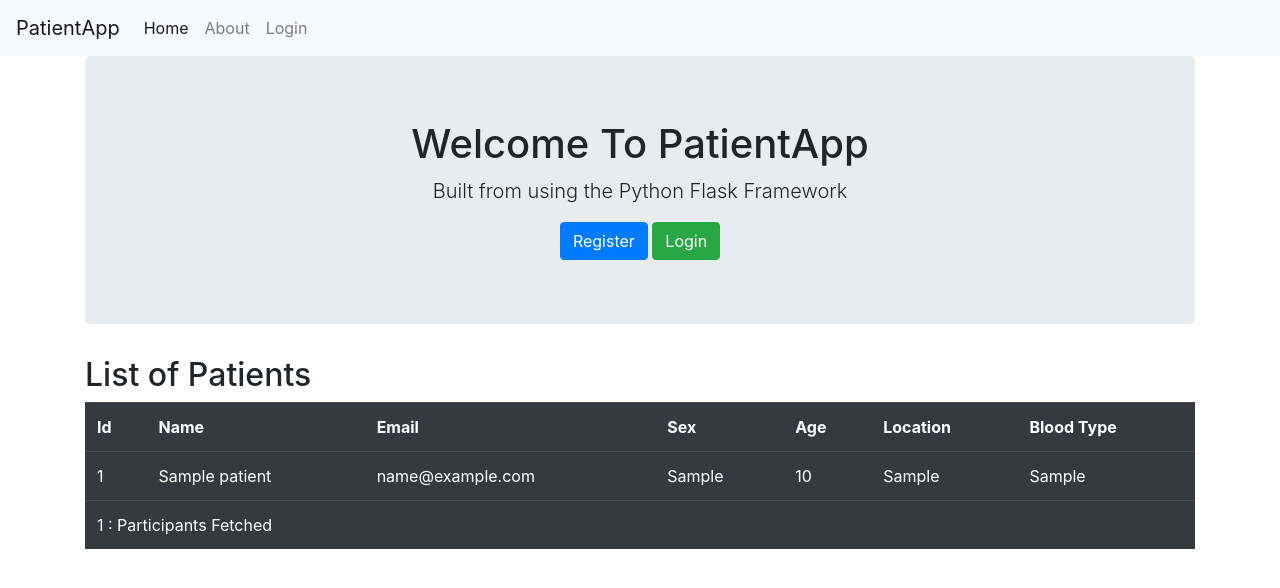
After one commit to jordangowdy11/patientapp, a Flask app: page /web/patients in a window 1280 px wide. The commit adds this page. Shown: the top 588 px of the page. Run offline with Flask 2, Linux system fonts and the light colour scheme; tables that the repository leaves empty hold one stand-in row (values such as "Sample post"); some libraries are stand-ins or nearby versions.

Commit message:
big up r kelly

```diff
--- a/FlaskLogin/python/Patient.py
+++ b/FlaskLogin/python/Patient.py
@@ -17,6 +17,7 @@ app = Flask(__name__)
 app.config['SQLALCHEMY_DATABASE_URI'] = 'mysql+mysqlconnector://root:root@localhost:3306/graduate_training'
 db = SQLAlchemy(app)
 
+#Routes to html pages
 @app.route('/')
 def index():
     return render_template('home.html')
@@ -24,6 +25,14 @@ def index():
 @app.route('/about')
 def about():
     return render_template('about.html')
+
+@app.route('/register')
+def register_page():
+    return render_template('register.html')
+
+@app.route('/login')
+def login_page():
+    return render_template('login.html')
 
 
 
@@ -84,11 +93,16 @@ def fetch_all_reports():
 def fetch_all_patients():
     return jsonpickle.encode(Patient.query.all())
 
+@app.route('/web/patients')
+def display_patients():
+    return render_template("/patients.html", result = Patient.query.all(),content_type="application/json")
+
+
 
 @app.route('/api/insert-patient', methods = ['POST'])
 def insert_Patient():
 
-    db.session.add(Patient({"name":"Jordan Test","email":"jj@test.com","password":"pass","sex":"Male",
+    db.session.add(Patient({"patient_name":"Jordan Test","patient_email":"jj@test.com","patient_password":"pass","sex":"Male",
                             "age":22,"current_location":"Leeds","bloodtype":"A+"}))
     db.session.commit()
     patients = Patient.query.all()
--- /dev/null
+++ b/FlaskLogin/python/templates/patients.html
@@ -0,0 +1,66 @@
+{% extends 'layout.html' %}
+
+{% block body %}
+	<div class="jumbotron text-center">
+		<h1>Welcome To PatientApp</h1>
+		<p class="lead">Built from using the Python Flask Framework</p>
+
+
+		<a href="register" class="btn btn-primary" role="button">Register</a>
+		<a href="login" class="btn btn-success" role="button">Login</a>
+
+
+
+	</div>
+
+<h2>List of Patients</h2>
+{% if result %}
+
+<table class="table table-dark">
+	<tr>
+	<th>Id</th>
+	<th>Name</th>
+	<th>Email</th>
+	<th>Sex</th>
+	<th>Age</th>
+	<th>Location</th>
+	<th>Blood Type</th>
+
+	</tr>
+	{% for par in result %}
+	<tr>
+		<td>{{par.patient_id}}</td>
+		<td>{{par.name}}</td>
+		<td>{{par.email}}</td>
+		<td>{{par.sex}}</td>
+		<td>{{par.age}}</td>
+		<td>{{par.current_location}}</td>
+		<td>{{par.bloodtype}}</td>
+	</tr>
+
+	{%endfor%}
+
+	<tr>
+		<td id="count" colspan="7">{{result|count}} : Participants Fetched</td>
+	</tr>
+
+
+</table>
+<!--
+<form id="par-reg-form" method="POST" action="./employees/register">
+<table>
+	<tr>
+		<td><input name="empno" placeholder="Employee Id:" id="empno"></td>
+		<td><input name="name" placeholder="Name:" id="name"></td>
+		<td><input name="salary" placeholder="Salary:" id="salary"></td>
+		<td><input name="mode" type ="hidden" value="web"></td>
+
+		<td><input id="add-emp" type="submit" value="Add"></td>
+	</tr>
+
+</table>
+</form>
+-->
+{%endif%}
+
+{% endblock %}
```
Also changed, not shown: FlaskLogin/python/templates/home.html (+5 -37 lines), FlaskLogin/python/templates/login.html (+2 -5 lines), FlaskLogin/python/templates/register.html (added, +50 -0 lines).
